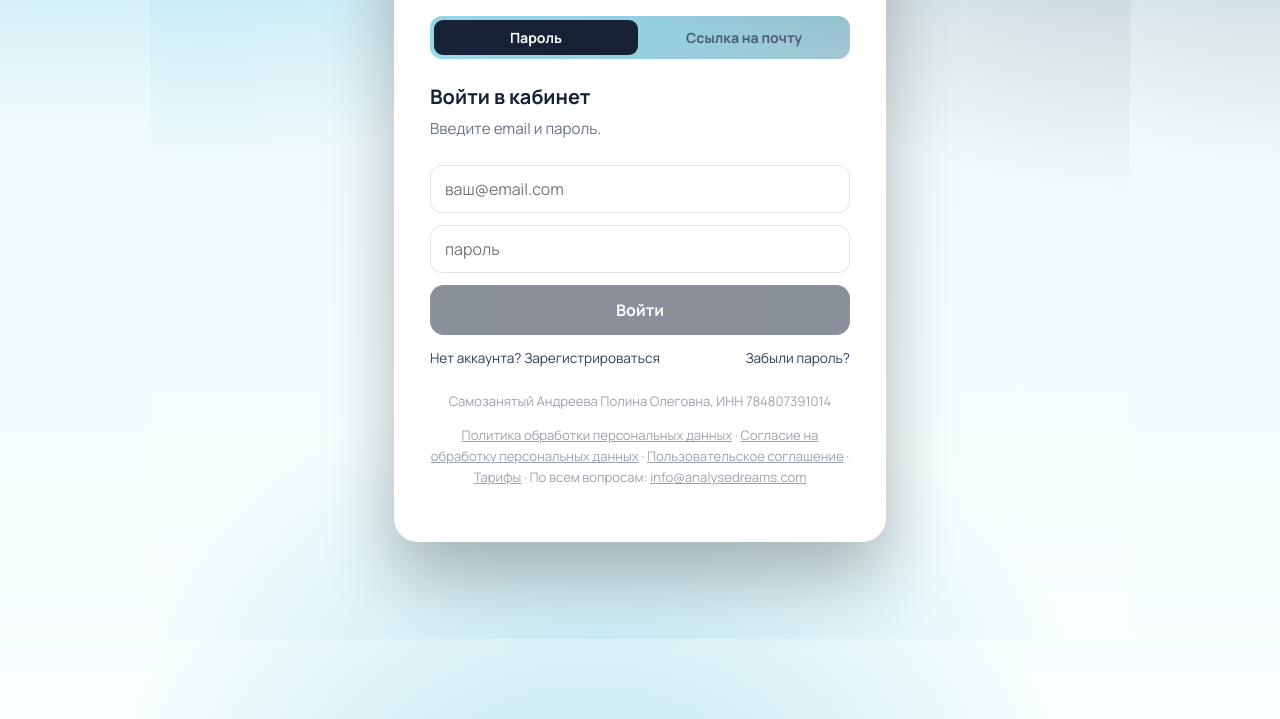
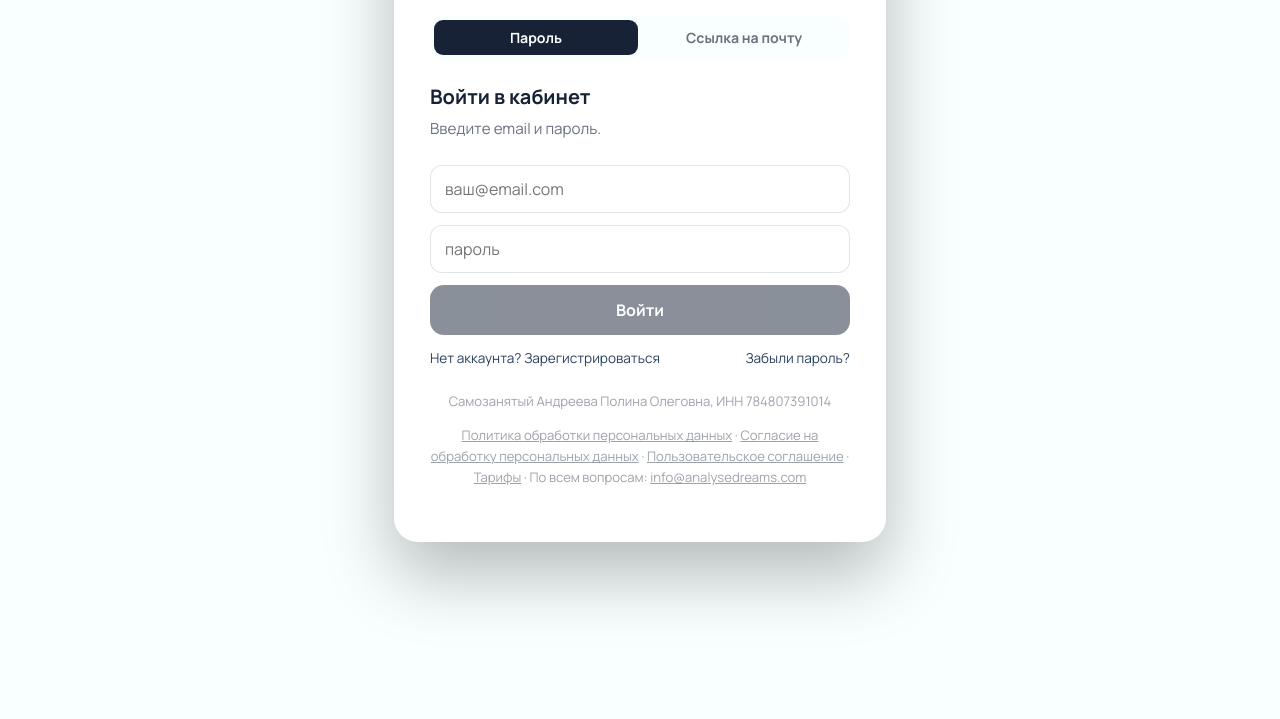
Before and after one commit to anpolol/analyse-dreams-lending, a plain HTML site: page lk/index.html in a window 1280 px wide. Shown: the part 225-944 px from the top of the page. Drawn offline with nearby package versions, Linux system fonts and the light colour scheme; no server answers.

Commit message:
чуть другой фон

```diff
--- a/lk/index.html
+++ b/lk/index.html
@@ -146,12 +146,7 @@
   --scrim-deep: linear-gradient(180deg, rgba(17,24,45,0.04) 0%, rgba(17,24,45,0.52) 100%); /* @kind color */
 
   /* Signature page background wash */
-  --bg-wash:
-    radial-gradient(1100px 720px at 6% -6%, rgba(143,214,232,0.9), transparent 56%),
-    radial-gradient(900px 640px at 102% 2%, rgba(23,34,54,0.26), transparent 58%),
-    radial-gradient(820px 600px at 46% 112%, rgba(92,188,212,0.4), transparent 60%),
-    linear-gradient(180deg, #d8eff6 0%, #eefafc 26%, #f9ffff 100%),
-    var(--paper-050); /* @kind color */
+  --bg-wash: var(--paper-050); /* @kind color */
 }
 
 /* ============================================================
```
